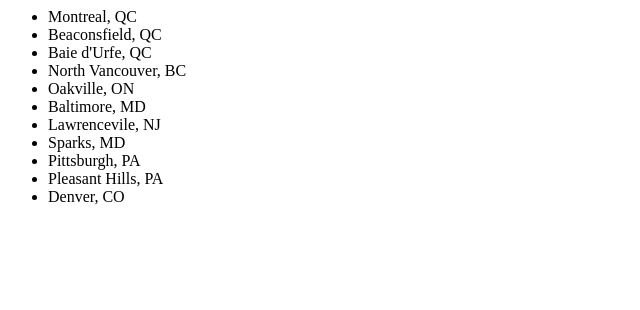
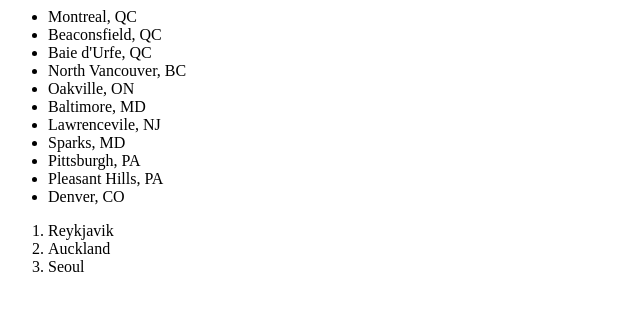
Before and after one commit to annahuffman147/a-thing, a plain HTML site: page index.html in a window 1280 px wide. Shown: the whole page, without its empty margins (0-640 px from the left). Drawn offline with Linux system fonts and the light colour scheme.

Commit message:
Added cities I want to visit

```diff
--- a/index.html
+++ b/index.html
@@ -15,5 +15,12 @@
 			<li>Pittsburgh, PA</li>
 			<li>Pleasant Hills, PA</li>
 			<li>Denver, CO</li>
+		</ul>
+
+		<ol>
+			<li>Reykjavik</li>
+			<li>Auckland</li>
+			<li>Seoul</li>
+		</ol>
 	</body>
 </html>
```
